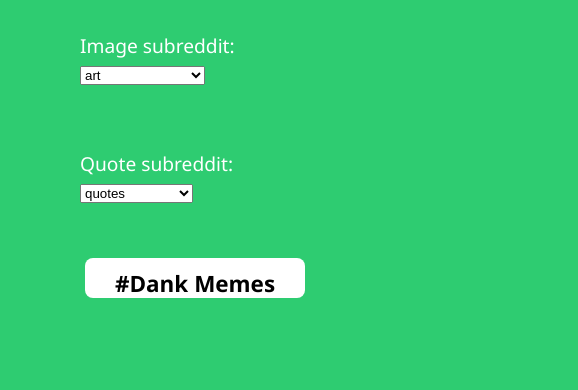
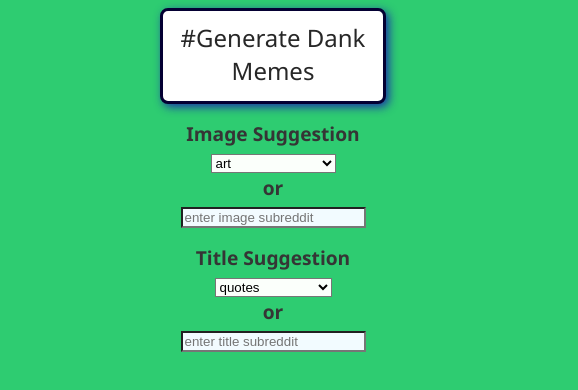
Before and after one commit to drbenn/meme-generator, a plain HTML site: page index.html in a window 390 px wide. Shown: the whole page, 578 px wide, since content can reach past the window. Drawn offline with Linux system fonts and the light colour scheme.

Commit message:
v2.0 - fixed reload and added optional text field selection

```diff
--- a/app.js
+++ b/app.js
@@ -1,18 +1,37 @@
 let imageUrlList = [];
 let titleList = [];
-// let imageBtnGet = document.getElementById("image_subreddit").value;
-// let quoteBtnGet = document.getElementById("quote_subreddit").value;
 let imageBtnGet = document.getElementById("image_subreddit");
 let quoteBtnGet = document.getElementById("quote_subreddit");
+let image = imageBtnGet.value;
+let quote = quoteBtnGet.value;
+let imageTextField = document.getElementById('image_text_box');
+let titleTextField = document.getElementById('title_text_box');
 
+const memeBtn = document.getElementById('memeBtn');
+const bg = ["#ff3381", "#93f", "#f56", "#eeff00", "#003cff"];
+const fg = ["#111", "#fff", "#111", "#111", "#fff"];
 
+function colorChange() {
+    let limit = bg.length;
+    let index = Math.floor(Math.random() * limit);
+    memeBtn.style.background = bg[index];
+    memeBtn.style.color = fg[index];
+}
 
+function fetchImageUrls() {
+    let image_subreddit_value = "";
+    let imageTextValue = imageTextField.value;
 
+    if (imageTextValue.length > 0) {
+        image_subreddit_value = imageTextValue;
+        console.log(image_subreddit_value);
+    } else {
+        image_subreddit_value = updateImageLink();
+    }
+    console.log(image_subreddit_value);
 
-
-
-
-function fetchImageUrls( image_subreddit_value ) {
+    // let image_subreddit_value = updateImageLink();
+    // console.log(image_subreddit_value);
         fetch(`https://www.reddit.com/r/${image_subreddit_value}.json`)
         .then(response =>
             response.json())
@@ -24,12 +43,23 @@
                     imageUrlList.push(imageLink);
                 }
             }
-
         }
         );
 }
 
-function fetchTitles( quote_subreddit_value ) {
+
+function fetchTitles() {
+    let quote_subreddit_value = "";
+    let titleTextValue = titleTextField.value;
+    if (titleTextValue.length > 0) {
+        quote_subreddit_value = titleTextValue;
+        console.log(quote_subreddit_value);
+    } else {
+        quote_subreddit_value = updateQuoteLink();
+    }
+    console.log(quote_subreddit_value);
+    // let quote_subreddit_value = updateQuoteLink();
+    // console.log(quote_subreddit_value);
         fetch(`https://www.reddit.com/r/${quote_subreddit_value}.json`)
         .then(response =>
             response.json())
@@ -39,47 +69,42 @@
                 // Reddit API image link
                 titleList.push(postTitle);
             }
-
         }
         );
 }
 
 
 function linkMeme() {
-    // Includes 2 second delay to give time for json fetch functions and populating lists used
+    // Includes 1 second delay to give time for json fetch functions and populating lists used
     setTimeout(() => {
-        console.log(imageUrlList.length);
-
-
-
-
-
-
+        // console.log(imageUrlList.length);
         let parentDiv = document.createElement('div');
         parentDiv.id = 'memes';
         for (let index=0 ; index<imageUrlList.length ; index++) {
-
             let div = document.createElement('div');
             let h4 = document.createElement('h4');
             let image = document.createElement('img');
             image.src = imageUrlList[index];
+            console.log(image.src);
             // Reddit API Post title
             h4.textContent = titleList[index];
             div.appendChild(h4);
             div.appendChild(image);
             parentDiv.appendChild(div);
-
         }
     document.body.appendChild(parentDiv);
+    }, 1000);
+}
 
+/*
+Clears content lists or else original content will keep showing as the new content is added to the
+end of list after original data fetch - and - only the first 20 odd items on list will be displayed
+*/
+function clearLists() {
+    imageUrlList = [];
+    titleList = [];
+}
 
-
-
-
-
-
-    }, 2000);
-}
 
 function fetchDankMemes() {
     if (document.getElementById('memes')) {
@@ -88,15 +113,19 @@
 
     let quote = quoteBtnGet.value;
     let image = imageBtnGet.value;
-    console.log(quote);
-    console.log(image);
-    fetchTitles(quote);
-    fetchImageUrls(image);
+    // console.log(quote);
+    // console.log(image);
+    fetchTitles();
+    fetchImageUrls();
     linkMeme();
+    let imageTextValue = imageTextField.value;
+    let titleTextValue = titleTextField.value;
+    console.log(imageTextValue);
+    console.log(titleTextValue);
     // console.log(titleList);
     // console.log(imageUrlList);
 
-
+    clearLists();
     colorChange();
 }
 
@@ -105,48 +134,17 @@
 
 function updateImageLink() {
     let image = imageBtnGet.value;
+    // console.log(image);
     return image;
 }
 
-imageBtnGet.addEventListener("click", updateImageLink);
+function updateQuoteLink() {
+    let quote = quoteBtnGet.value;
+    // console.log(quote);
+    return quote;
+}
 
 
 
-
-// function fetchMemes() {
-//     colorChange();
-
-//     /*
-//     r/stockimages
-//     r/shittystockphotos
-//     */
-
-//     if (document.getElementById('memes')) {
-//         document.getElementById('memes').remove();
-//     }
-
-
-//     let parentDiv = document.createElement('div');
-//     parentDiv.id = 'memes';
-//     fetch(`https://www.reddit.com/r/memes.json`)
-//     .then(response =>
-//         response.json())
-//     .then(body => {
-//             for (let index=0 ; index<body.data.children.length ; index++) {
-//                 if(body.data.children[index].data.post_hint == 'image') {
-//                     let div = document.createElement('div');
-//                     let h4 = document.createElement('h4');
-//                     let image = document.createElement('img');
-//                     // Reddit API image link
-//                     image.src = body.data.children[index].data.url_overridden_by_dest;
-//                     // Reddit API Post title
-//                     h4.textContent = body.data.children[index].data.title;
-//                     div.appendChild(h4);
-//                     div.appendChild(image);
-//                     parentDiv.appendChild(div);
-//                 }
-// }
-//     document.body.appendChild(parentDiv);
-//     }
-// );
-// }
+imageBtnGet.addEventListener("input", updateImageLink);
+quoteBtnGet.addEventListener("input", updateQuoteLink);
--- a/colorChange.js
+++ b/colorChange.js
@@ -1,11 +1,11 @@
-const memeBtn = document.getElementById('memeBtn');
+// const memeBtn = document.getElementById('memeBtn');
 
-const bg = ["#ff3381", "#93f", "#f56", "#eeff00", "#003cff"];
-const fg = ["#111", "#fff", "#111", "#111", "#fff"];
+// const bg = ["#ff3381", "#93f", "#f56", "#eeff00", "#003cff"];
+// const fg = ["#111", "#fff", "#111", "#111", "#fff"];
 
-function colorChange() {
-    let limit = bg.length;
-    let index = Math.floor(Math.random() * limit);
-    memeBtn.style.background = bg[index];
-    memeBtn.style.color = fg[index];
-}
+// function colorChange() {
+//     let limit = bg.length;
+//     let index = Math.floor(Math.random() * limit);
+//     memeBtn.style.background = bg[index];
+//     memeBtn.style.color = fg[index];
+// }
--- a/index.html
+++ b/index.html
@@ -6,17 +6,23 @@
     <meta name="viewport" content="width=device-width, initial-scale=1.0">
     <title>Reddit Meme Generator</title>
     <link rel="stylesheet" href="style.css">
+
 </head>
 
 <!-- Tutorial Link https://www.youtube.com/watch?v=b1oKDLoAHaI&t=179s -->
 
 
 <body>
-    <div class="top-flex-container">
+    <div class="top-grid-container">
 
+        <div class="grid-box-1" id='memeBtn'
+        onClick='fetchDankMemes()'>
+            #Generate Dank Memes
+        </div>
 
         <div class="grid-box-2 drop-down-box">
-            <label for="image_subreddit">Image subreddit:</label>
+            <div class="selection-title">Image Suggestion</div>
+            <label for="image_subreddit"></label>
                 <select size="1" name="image_subreddit" id="image_subreddit">
                 <option value="art" selected>art</option>
                 <option value="pics">pics</option>
@@ -32,29 +38,43 @@
                 <option value="redditgetsdrawn">redditgetsdrawn</option>
                 <option value="memes">memes</option>
                 </select>
+            <div>
+                or
+            </div>
+                <div>
+                    <input type="text" id="image_text_box" placeholder="enter image subreddit">
+                </div>
         </div>
-        <div class="grid-box-2 drop-down-box">
-            <label for="quote_subreddit">Quote subreddit:</label>
+
+
+
+        <div class="grid-box-3 drop-down-box">
+            <div class="selection-title">Title Suggestion</div>
+            <label for="quote_subreddit"></label>
                 <select name="quote_subreddit" id="quote_subreddit">
                 <option value="quotes" selected>quotes</option>
-                <option value="showerthoughs">showerthoughs</option>
+                <option value="showerthoughts">showerthoughts</option>
                 <option value="quoteporn">quoteporn</option>
                 <option value="psychology">psychology</option>
                 <option value="philosophy" >philosophy</option>
-                <!-- <option value="foodforthough">foodforthought</option> -->
-                <!-- <option value="youshouldnknow">youshouldknow</option> -->
                 <option value="futurology">futurology</option>
                 <option value="offbeat">offbeat</option>
                 <option value="lifeprotips">lifeprotips</option>
                 </select>
+            <div>
+                or
+            </div>
+                <div>
+                    <input type="text" id="title_text_box" placeholder="enter title subreddit">
+                </div>
         </div>
 
-        <h3 class="grid-box-1" id='memeBtn' onClick='fetchDankMemes()'>
-            #Dank Memes
-        </h3>
+
+
+
+
     </div>
 <script src="app.js"></script>
-<script src="colorChange.js"></script>
 
 </body>
 </html>
--- a/style.css
+++ b/style.css
@@ -4,8 +4,7 @@
     display: grid;
     grid-template-rows: 10% 90%;
     overflow: hidden;
-    /* background: #131313; */
-    color: white;
+    color: rgb(53, 53, 53);
     margin: 0;
     font-family: 'Segoe UI', Tahoma, Geneva, Verdana, sans-serif;
 
@@ -75,48 +74,75 @@
 /* End of code pen for changing background */
 
 
-.top-flex-container {
-    display: flex;
-    flex-wrap: wrap;
+.top-grid-container {
+    display: grid;
     width: 100%;
-    grid-template-columns: 1fr 1fr 1fr 1fr;
+    grid-template-columns: 2fr 1fr 1fr 1fr 2fr;
     grid-template-rows: 1fr;
+    grid-gap: 1rem;
     justify-content: center;
     margin-top: 3rem;
     font-size: 1.2rem;
 }
 
-/* .grid-box-1 {
+.grid-box-1 {
     grid-column: 2 / 3;
+    grid-row: 1 / 2;
+    border: solid 3px rgb(4, 0, 51);
+    box-shadow: 3px 3px 10px #1618b3da;
+    text-align: center;
+    align-items: center;
 }
 
 .grid-box-2 {
     grid-column: 3 / 4;
-} */
+    grid-row: 1 / 2;
+    font-size: 1.2rem;
+    font-weight: 600;
+    /* border: solid 2px red; */
+    text-align: center;
+    align-items: center;
+}
+
+.grid-box-3 {
+    grid-column: 4 / 5;
+    grid-row: 1 / 2;
+    font-size: 1.2rem;
+    font-weight: 600;
+    /* border: solid 2px blue; */
+    text-align: center;
+    align-items: center;
+}
 
 .drop-down-box {
-    margin: 2rem 5rem;
+    margin: 1rem 1.5rem;
 }
+
 #memeBtn {
     padding: 10px;
     cursor: pointer;
     border-radius: 8px;
     transition: 250ms;
     width: 200px;
-    height: 20px;
+    height: 70px;
     text-align: center;
     margin-left: 0%;
     background: #ffffff;
-    color: #000;
-
-
+    color: rgb(39, 39, 39);
+    font-size: 1.5rem;
 }
-
 
 #memeBtn:hover {
     transform: scale(1.2);
 }
 
+input {
+    background-color: rgb(242, 251, 255);
+}
+
+select {
+    background-color: rgb(251, 255, 251);
+}
 
 #memes {
     display: flex;
@@ -128,7 +154,6 @@
     margin-left: 10px;
     margin-top: 6rem;
     justify-content: center;
-
 }
 
     #memes div {
@@ -142,7 +167,6 @@
         transition: 200ms;
         border: solid rgb(49, 49, 49) 2px;
         background-color: #18171b;
-
     }
 
     #memes div:hover {
@@ -166,11 +190,34 @@
 }
 
 
-    @media only screen and (max-width: 600px) {
-        .top-flex-container {
-            margin-top: 0rem;
+    @media only screen and (max-width: 800px) {
+
+        .top-grid-container {
+            margin-top: 0.5rem;
+            grid-template-columns: 1fr;
+            grid-template-columns: 1fr 1fr 1fr;
+            font-size: 1.2rem;
+            margin-left: 10rem;
+        }
+        .grid-box-1 {
+            margin-top: 0rem 0rem 0rem 0rem;
+            grid-column: 1 / 2;
+            grid-row: 1 / 2;
+
+        }
+        .grid-box-2 {
+            grid-column: 1 / 2;
+            grid-row: 2 / 3;
+        }
+        .grid-box-3 {
+            grid-column: 1 / 2;
+            grid-row: 3 / 4;
+        }
+        .drop-down-box {
+            margin: 0rem 0rem;
         }
         #memes {
-            margin-top: 10rem;
+            margin-top: 16rem;
         }
+
     }
```
Lines whose indentation alone changed are shown as unchanged.
